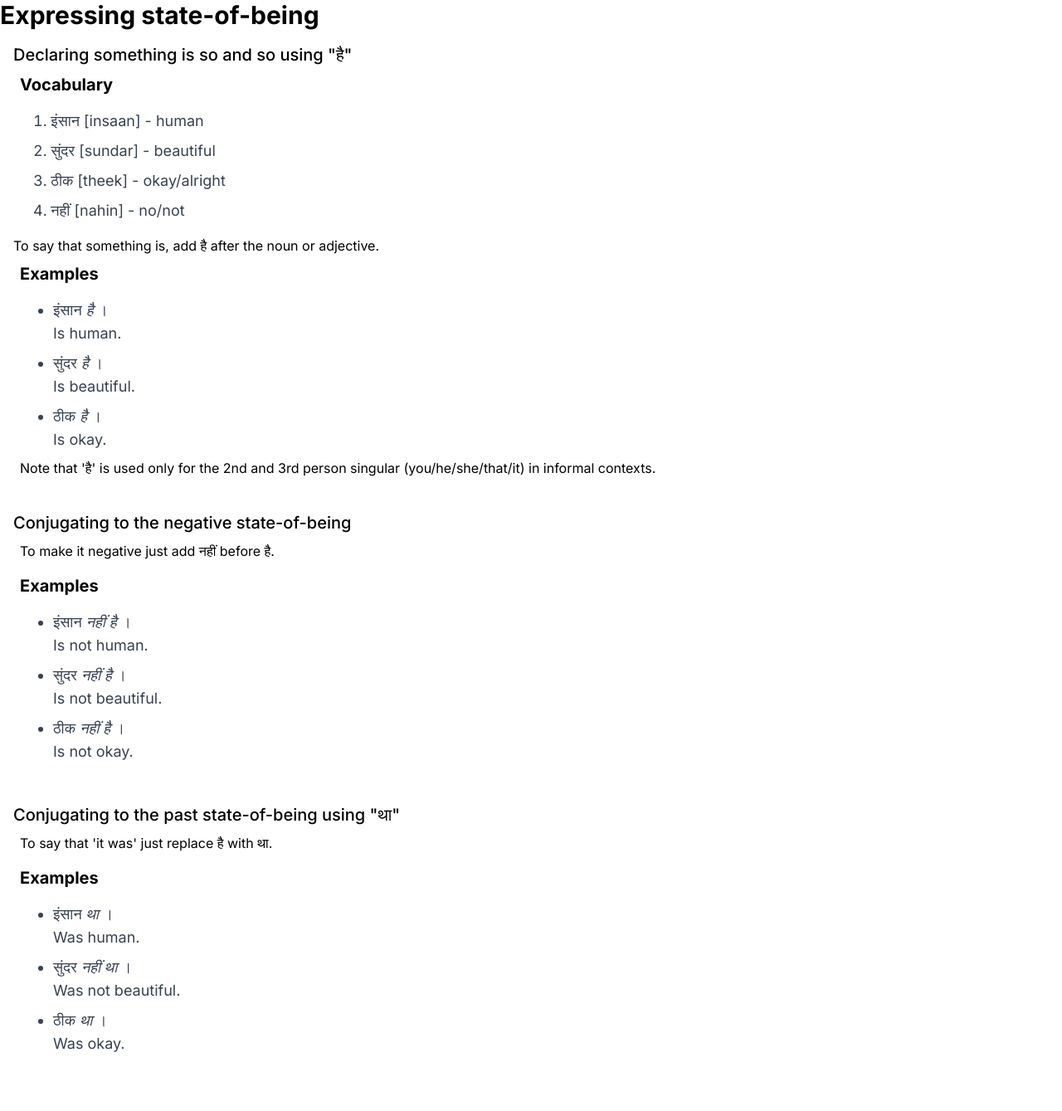
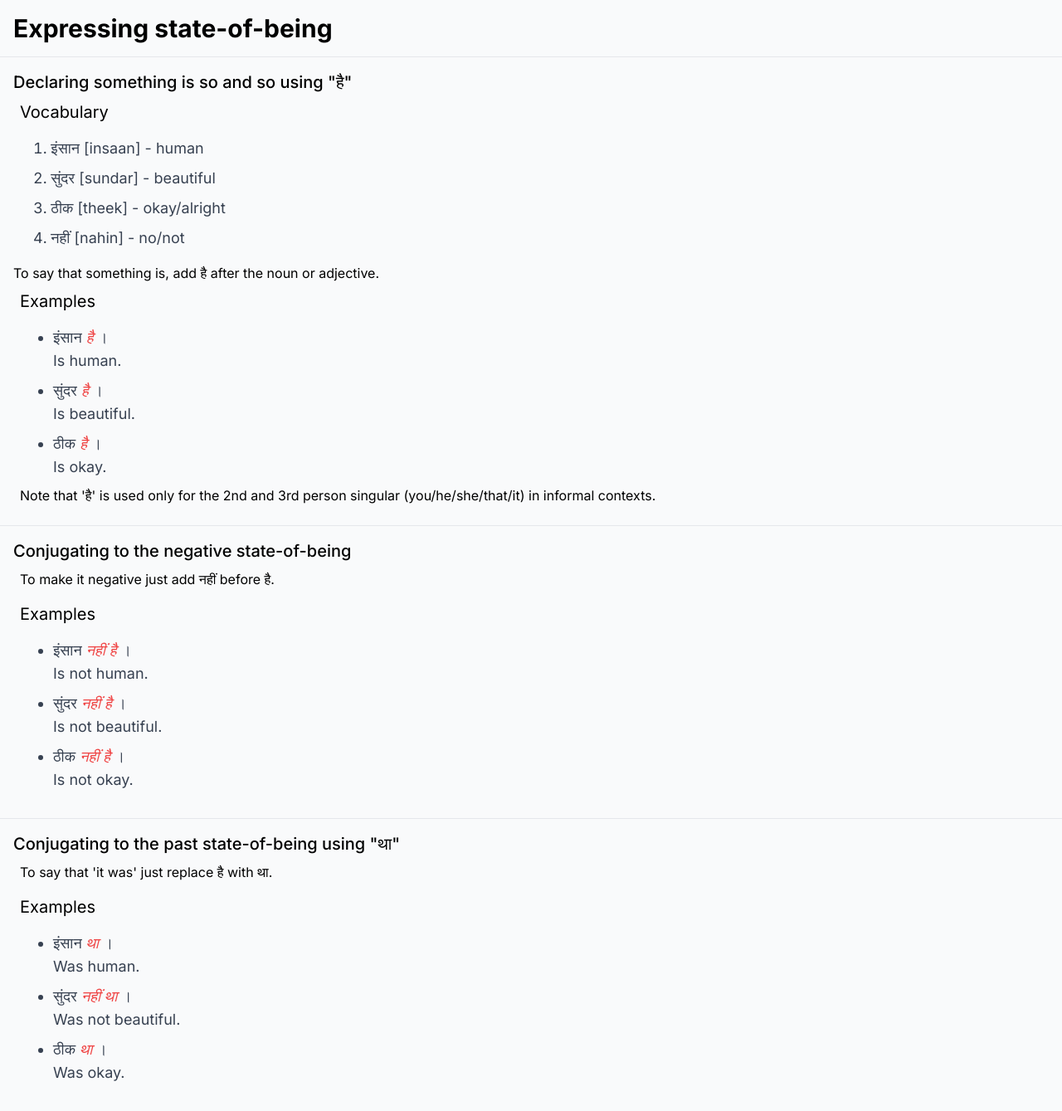
Before and after one commit to pnaruka/learn_hindi, a Next.js app: page /learn/grammar/stateofbeing in a window 1280 px wide. Shown: the whole page at 83% size. Before the commit the page ends 1304 px from the top, so only its background shows below. Built offline with nearby package versions, Linux system fonts and the light colour scheme.

Commit message:
make styles configurable

```diff
--- a/src/app/globals.css
+++ b/src/app/globals.css
@@ -22,3 +22,31 @@
     text-wrap: balance;
   }
 }
+
+body {
+  @apply bg-gray-50;
+}
+
+em {
+  @apply text-red-500;
+}
+
+.page-heading{
+  @apply text-3xl font-bold p-4;
+}
+
+.sub-heading{
+  @apply text-xl font-medium;
+}
+
+.tool-heading{
+  @apply text-xl font-normal mb-4;
+}
+
+.section{
+  @apply p-4 border-t;
+}
+
+.sub-section{
+  @apply mx-auto p-2;
+}
--- a/src/app/learn/grammar/stateofbeing/page.js
+++ b/src/app/learn/grammar/stateofbeing/page.js
@@ -17,35 +17,35 @@ const StateOfBeing = () => {
     ]
     return (
         <div className="main-body container">
-            <h1 className="text-3xl font-bold">Expressing state-of-being</h1>
-            <div className="present-positive p-4">
-                <h3 className="text-xl font-medium">Declaring something is so and so using "है"</h3>
-            <div className="vocab container mx-auto p-2">
-                <h4 className="vocab-head text-xl font-bold mb-4">Vocabulary</h4>
+            <h1 className="page-heading">Expressing state-of-being</h1>
+            <div className="present-positive section">
+                <h3 className="sub-heading">Declaring something is so and so using "है"</h3>
+            <div className="vocab sub-section">
+                <h4 className="vocab-head tool-heading">Vocabulary</h4>
                     <VocabList className="vocab-body" items={vocabulary} />
             </div>
             <div className="explanation">
                 <p>To say that something is, add है after the noun or adjective.</p>
             </div>
-            <div className="examples container mx-auto p-2">
-                <h4 className="examples-head text-xl font-bold mb-4">Examples</h4>
+            <div className="examples sub-section">
+                <h4 className="examples-head tool-heading">Examples</h4>
                 <ExampleList className="examples-body" items={presentPosEg} />
                 <div>Note that 'है' is used only for the 2nd and 3rd person singular (you/he/she/that/it) in informal contexts.</div>
             </div>
             </div>
-            <div className="present-negative p-4">
-                <h3 className="text-xl font-medium">Conjugating to the negative state-of-being</h3>
+            <div className="present-negative section">
+                <h3 className="sub-heading">Conjugating to the negative state-of-being</h3>
                 <div className="explanation m-2"> To make it negative just add नहीं before है.</div>
-            <div className="examples container mx-auto p-2">
-                <h4 className="examples-head text-xl font-bold mb-4">Examples</h4>
+            <div className="examples sub-section">
+                <h4 className="examples-head tool-heading">Examples</h4>
                 <ExampleList className="examples-body" items={presentNegEg} />
             </div>
             </div>
-            <div className="past p-4">
-                <h3 className="text-xl font-medium">Conjugating to the past state-of-being using "था"</h3>
+            <div className="past section">
+                <h3 className="sub-heading">Conjugating to the past state-of-being using "था"</h3>
             <div className="explanation m-2"> To say that 'it was' just replace है with था. </div>
-            <div className="examples container mx-auto p-2">
-                <h4 className="examples-head text-xl font-bold mb-4">Examples</h4>
+            <div className="examples sub-section">
+                <h4 className="examples-head tool-heading">Examples</h4>
                 <ExampleList className="examples-body" items={pastEg} />
             </div>
             </div>
```
